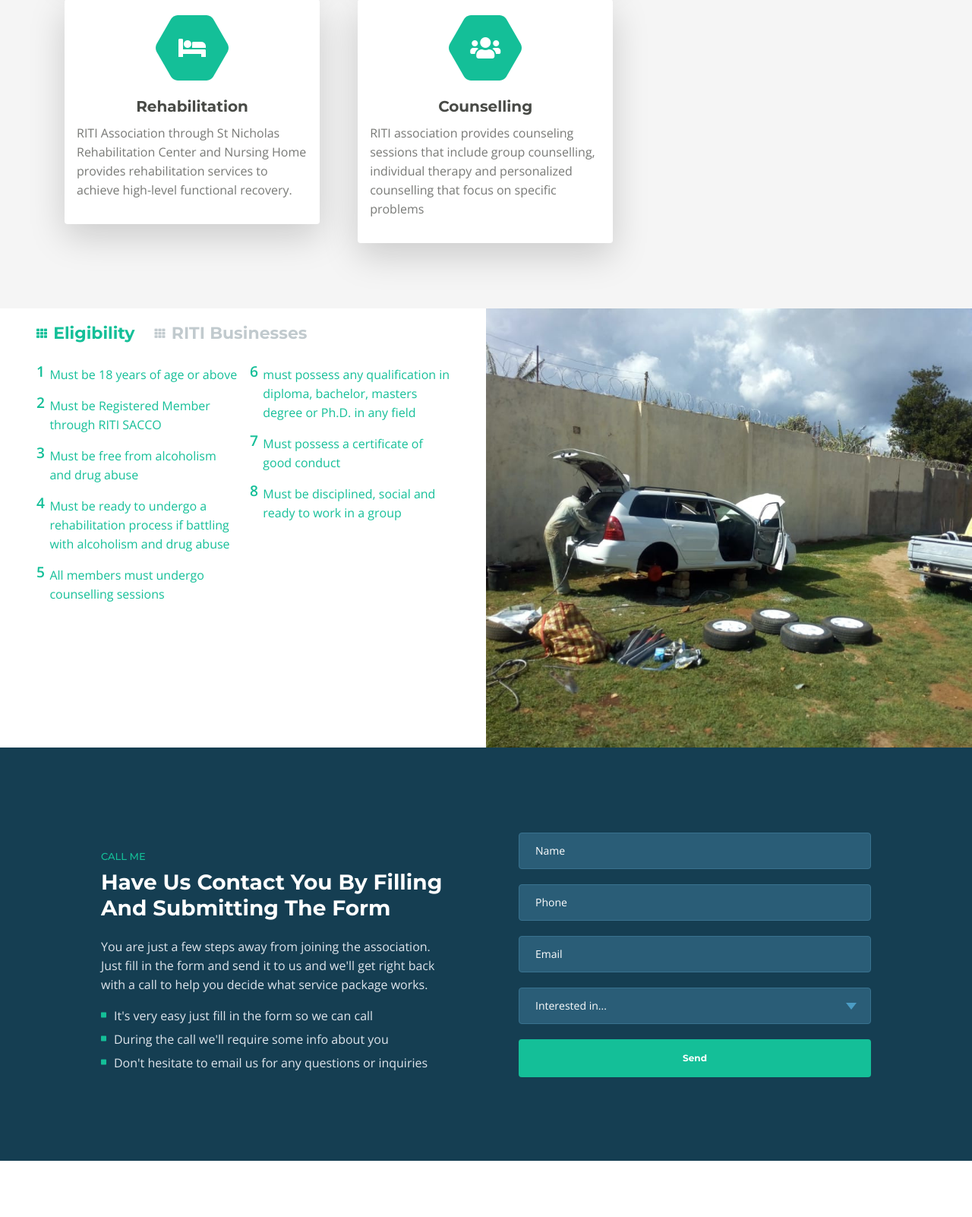
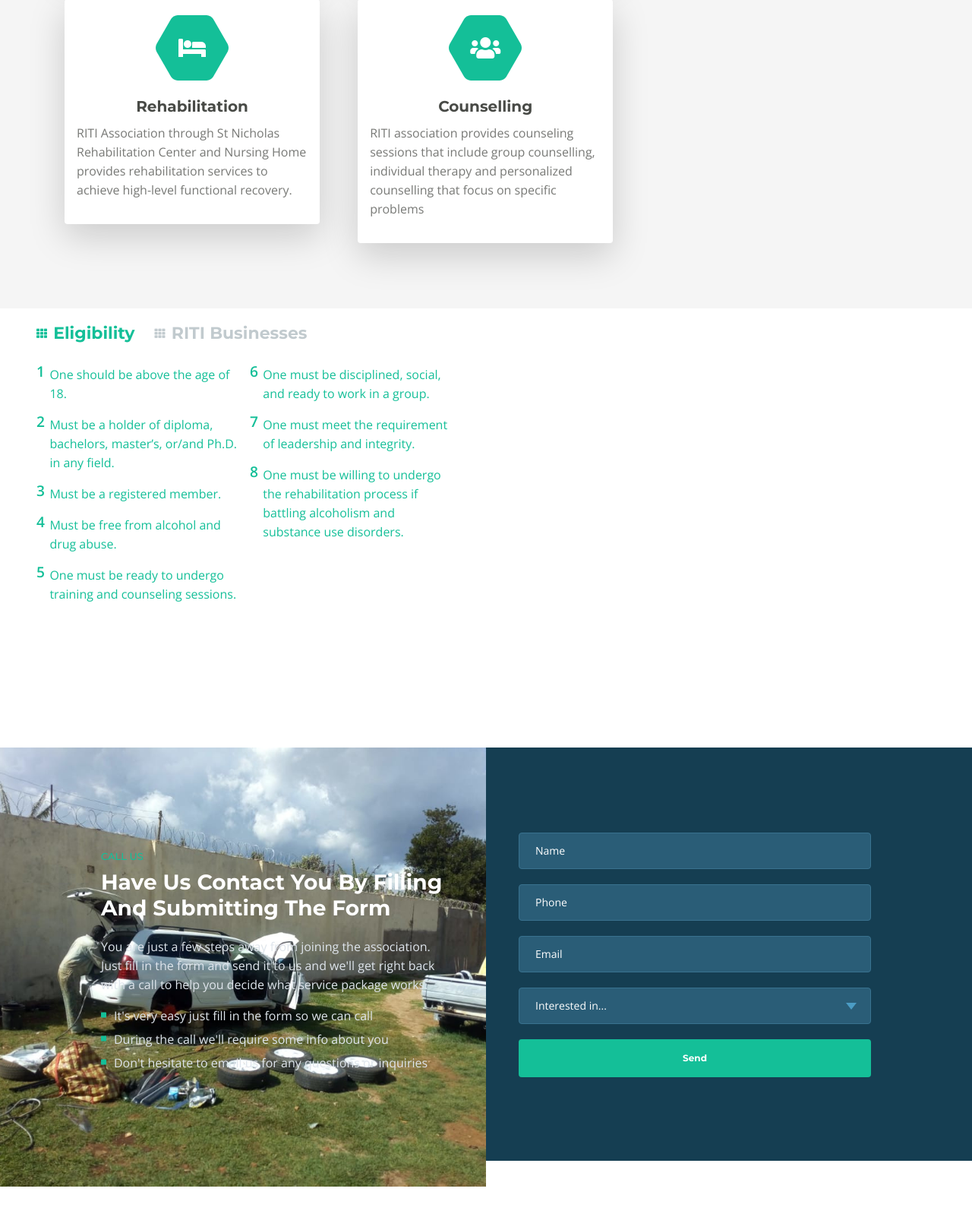
Before and after one commit to 3ricGit/riti, a PHP site: page / in a window 1280 px wide. Shown: the part 1846-3448 px from the top of the page at 76% size. Run offline with PHP 8.4, Linux system fonts and the light colour scheme.

Commit message:
update eligibility

```diff
--- a/index.php
+++ b/index.php
@@ -1,8 +1,10 @@
 <!DOCTYPE html>
 <html lang="en">
+
 <head>
     <?php require './main/head.php';?>
 </head>
+
 <body data-spy="scroll" data-target=".fixed-top">
 
     <!-- Preloader -->
@@ -27,7 +29,8 @@
                         <div class="text-container">
                             <h1>RITI <span id="js-rotating">Association of Unemployed Professionals</span></h1>
                             <p class="p-heading p-large">
-                            <marquee behavior="" direction="alternate">Restoring Lost Hope, Dreams and Talents</marquee>
+                                <marquee behavior="" direction="alternate">Restoring Lost Hope, Dreams and Talents
+                                </marquee>
                                 <marquee behavior="" direction="right">Financing Dreams, and Talents</marquee>
 
                             </p>
@@ -43,7 +46,7 @@
         <!-- desktop -->
         <div class="logo-container">
             <div class="logo-image-center">
-              <img  src="./images/RITILOGOFINAL(1).png" alt="logo" class="logo-image">
+                <img src="./images/RITILOGOFINAL(1).png" alt="logo" class="logo-image">
 
             </div>
             <div class="discover-btn">
@@ -74,7 +77,8 @@
                         </span>
                         <div class="card-body">
                             <h4 class="card-title text-center">Employement Opportunities</h4>
-                            <p>RITI Association acts as an employment recruitment agency through the National Employment Agency to provide direct or indirect employment and internship opportunities.</p>
+                            <p>RITI Association acts as an employment recruitment agency through the National Employment
+                                Agency to provide direct or indirect employment and internship opportunities.</p>
                         </div>
                     </div>
                     <!-- end of card -->
@@ -87,7 +91,9 @@
                         </span>
                         <div class="card-body">
                             <h4 class="card-title text-center">Business Enterprises</h4>
-                            <p>RITI provides business avenues awaiting ready and energetic professionals to act as directors. RITI business enterprises accommodate all professionals from various domains</p>
+                            <p>RITI provides business avenues awaiting ready and energetic professionals to act as
+                                directors. RITI business enterprises accommodate all professionals from various domains
+                            </p>
                         </div>
                     </div>
                     <!-- end of card -->
@@ -100,7 +106,8 @@
                         </span>
                         <div class="card-body">
                             <h4 class="card-title text-center">Loans and Youth Funds</h4>
-                            <p>RITI Association will guide Youth on how to access Government Funds and provide them with affordable loans to start income generation projects.</p>
+                            <p>RITI Association will guide Youth on how to access Government Funds and provide them with
+                                affordable loans to start income generation projects.</p>
                         </div>
                     </div>
                     <!-- end of card -->
@@ -112,7 +119,8 @@
                         </span>
                         <div class="card-body">
                             <h4 class="card-title text-center">Rehabilitation</h4>
-                            <p>RITI Association through St Nicholas Rehabilitation Center and Nursing Home provides rehabilitation services to achieve high-level functional recovery.</p>
+                            <p>RITI Association through St Nicholas Rehabilitation Center and Nursing Home provides
+                                rehabilitation services to achieve high-level functional recovery.</p>
                         </div>
                     </div>
                     <!-- end of card -->
@@ -125,7 +133,8 @@
                         </span>
                         <div class="card-body">
                             <h4 class="card-title text-center">Counselling</h4>
-                            <p>RITI association provides counseling sessions that include group counselling, individual therapy and personalized counselling that focus on specific problems</p>
+                            <p>RITI association provides counseling sessions that include group counselling, individual
+                                therapy and personalized counselling that focus on specific problems</p>
                         </div>
                     </div>
                     <!-- end of card -->
@@ -148,10 +157,12 @@
                 <!-- Tabs Links -->
                 <ul class="nav nav-tabs" id="ariaTabs" role="tablist">
                     <li class="nav-item">
-                        <a class="nav-link active" id="nav-tab-2" data-toggle="tab" href="#tab-2" role="tab" aria-controls="tab-2" aria-selected="false"><i class="fas fa-th"></i> Eligibility</a>
+                        <a class="nav-link active" id="nav-tab-2" data-toggle="tab" href="#tab-2" role="tab"
+                            aria-controls="tab-2" aria-selected="false"><i class="fas fa-th"></i> Eligibility</a>
                     </li>
                     <li class="nav-item">
-                            <a class="nav-link" id="nav-tab-3" data-toggle="tab" href="#tab-3" role="tab" aria-controls="tab-3" aria-selected="false"><i class="fas fa-th"></i> RITI Businesses</a>
+                        <a class="nav-link" id="nav-tab-3" data-toggle="tab" href="#tab-3" role="tab"
+                            aria-controls="tab-3" aria-selected="false"><i class="fas fa-th"></i> RITI Businesses</a>
                     </li>
 
 
@@ -164,21 +175,26 @@
                     <!-- Tab -->
                     <div class="tab-pane fade" id="tab-1" role="tabpanel" aria-labelledby="tab-1">
                         <h4>Business Services For Companies</h4>
-                        <p>RITI Association provides the most innovative and customized business services in the industry. Our <a class="green page-scroll" href="#services">Services</a> section shows how flexible we are for all types of budgets.</p>
+                        <p>RITI Association provides the most innovative and customized business services in the
+                            industry. Our <a class="green page-scroll" href="#services">Services</a> section shows how
+                            flexible we are for all types of budgets.</p>
 
                         <!-- Progress Bars -->
                         <div class="progress-container">
                             <div class="title">Business Development 100%</div>
                             <div class="progress">
-                                <div class="progress-bar first" role="progressbar" aria-valuenow="0" aria-valuemin="0" aria-valuemax="100"></div>
+                                <div class="progress-bar first" role="progressbar" aria-valuenow="0" aria-valuemin="0"
+                                    aria-valuemax="100"></div>
                             </div>
                             <div class="title">Opportunity Spotting 76%</div>
                             <div class="progress">
-                                <div class="progress-bar second" role="progressbar" aria-valuenow="75" aria-valuemin="0" aria-valuemax="100"></div>
+                                <div class="progress-bar second" role="progressbar" aria-valuenow="75" aria-valuemin="0"
+                                    aria-valuemax="100"></div>
                             </div>
                             <div class="title">Online Marketing 90%</div>
                             <div class="progress">
-                                <div class="progress-bar third" role="progressbar" aria-valuenow="90" aria-valuemin="0" aria-valuemax="100"></div>
+                                <div class="progress-bar third" role="progressbar" aria-valuenow="90" aria-valuemin="0"
+                                    aria-valuemax="100"></div>
                             </div>
                         </div> <!-- end of progress-container -->
                         <!-- end of progress bars -->
@@ -191,38 +207,49 @@
                         <ul class="list-unstyled li-space-lg first mr-2">
                             <li class="media">
                                 <div class="media-bullet">1</div>
-                                <div class="media-body"><strong></strong> Must be 18 years of age or above</div>
+                                <div class="media-body"><strong></strong> One should be above the age of 18.</div>
                             </li>
                             <li class="media">
                                 <div class="media-bullet">2</div>
-                                <div class="media-body"><strong></strong> Must be Registered Member through RITI SACCO</div>
+                                <div class="media-body"><strong></strong> Must be a holder of diploma, bachelors,
+                                    master’s, or/and Ph.D. in any field.
+                                </div>
                             </li>
                             <li class="media">
                                 <div class="media-bullet">3</div>
-                                <div class="media-body"><strong></strong> Must be free from alcoholism and drug abuse</div>
+                                <div class="media-body"><strong></strong> Must be a registered member.
+                                </div>
                             </li>
                             <li class="media">
                                 <div class="media-bullet">4</div>
-                                <div class="media-body"><strong></strong> Must be ready to undergo a rehabilitation process if battling with alcoholism and drug abuse </div>
+                                <div class="media-body"><strong></strong> Must be free from alcohol and drug abuse.
+                                </div>
                             </li>
                             <li class="media">
                                 <div class="media-bullet">5</div>
-                                <div class="media-body"><strong></strong>All members must undergo counselling sessions</div>
+                                <div class="media-body"><strong></strong>One must be ready to undergo training and
+                                    counseling sessions.
+                                </div>
                             </li>
                         </ul>
                         <ul class="list-unstyled li-space-lg last">
 
                             <li class="media">
                                 <div class="media-bullet">6</div>
-                                <div class="media-body"><strong></strong> must possess any qualification in diploma, bachelor, masters degree or Ph.D.  in any field</div>
+                                <div class="media-body"><strong></strong> One must be disciplined, social, and ready to
+                                    work in a group.</div>
                             </li>
                             <li class="media">
                                 <div class="media-bullet">7</div>
-                                <div class="media-body"><strong></strong> Must possess a certificate of good conduct</div>
+                                <div class="media-body"><strong></strong> One must meet the requirement of leadership
+                                    and integrity.
+                                </div>
                             </li>
                             <li class="media">
                                 <div class="media-bullet">8</div>
-                                <div class="media-body"><strong></strong> Must be disciplined, social and ready to work in a group</div>
+                                <div class="media-body"><strong></strong> One must be willing to undergo the
+                                    rehabilitation process if battling alcoholism and substance use
+                                    disorders.</div>
                             </li>
 
                         </ul>
@@ -287,7 +314,7 @@
                             </li>
                             <li class="media">
                                 <i class="fas fa-square"></i>
-                                <div class="media-body">RITI Uniform Distributors  </div>
+                                <div class="media-body">RITI Uniform Distributors </div>
                             </li>
                         </ul>
                     </div> <!-- end of tab-pane -->
@@ -297,7 +324,8 @@
                 <!-- end of tabs content -->
 
             </div> <!-- end of tabs-container -->
-        </div><!-- end of area-1 on same line and no space between comments to eliminate margin white space --><div class="area-2"></div> <!-- end of area-2 -->
+        </div><!-- end of area-1 on same line and no space between comments to eliminate margin white space -->
+        <div class="area-2"></div> <!-- end of area-2 -->
     </div> <!-- end of tabs -->
     <!-- end of details 2 -->
 
@@ -309,9 +337,11 @@
             <div class="row">
                 <div class="col-lg-6">
                     <div class="text-container">
-                        <div class="section-title">CALL ME</div>
+                        <div class="section-title">CALL US</div>
                         <h2 class="white">Have Us Contact You By Filling And Submitting The Form</h2>
-                        <p class="white">You are just a few steps away from joining the association. Just fill in the form and send it to us and we'll get right back with a call to help you decide what service package works.</p>
+                        <p class="white">You are just a few steps away from joining the association. Just fill in the
+                            form and send it to us and we'll get right back with a call to help you decide what service
+                            package works.</p>
                         <ul class="list-unstyled li-space-lg white">
                             <li class="media">
                                 <i class="fas fa-square"></i>
@@ -389,7 +419,8 @@
                 <div class="col-lg-7 col-xl-6">
                     <div class="text-container">
                         <h2>We're Passionate About Delivering Growth Services</h2>
-                        <p>Our goal is to provide the right business growth services at the appropriate time so professionals can benefit from the created momentum and thrive for a long period of time</p>
+                        <p>Our goal is to provide the right business growth services at the appropriate time so
+                            professionals can benefit from the created momentum and thrive for a long period of time</p>
                         <ul class="list-unstyled li-space-lg">
                             <li class="media">
                                 <i class="fas fa-square"></i>
@@ -421,4 +452,5 @@
 
 
 </body>
+
 </html>
```
Lines whose indentation alone changed are shown as unchanged.
